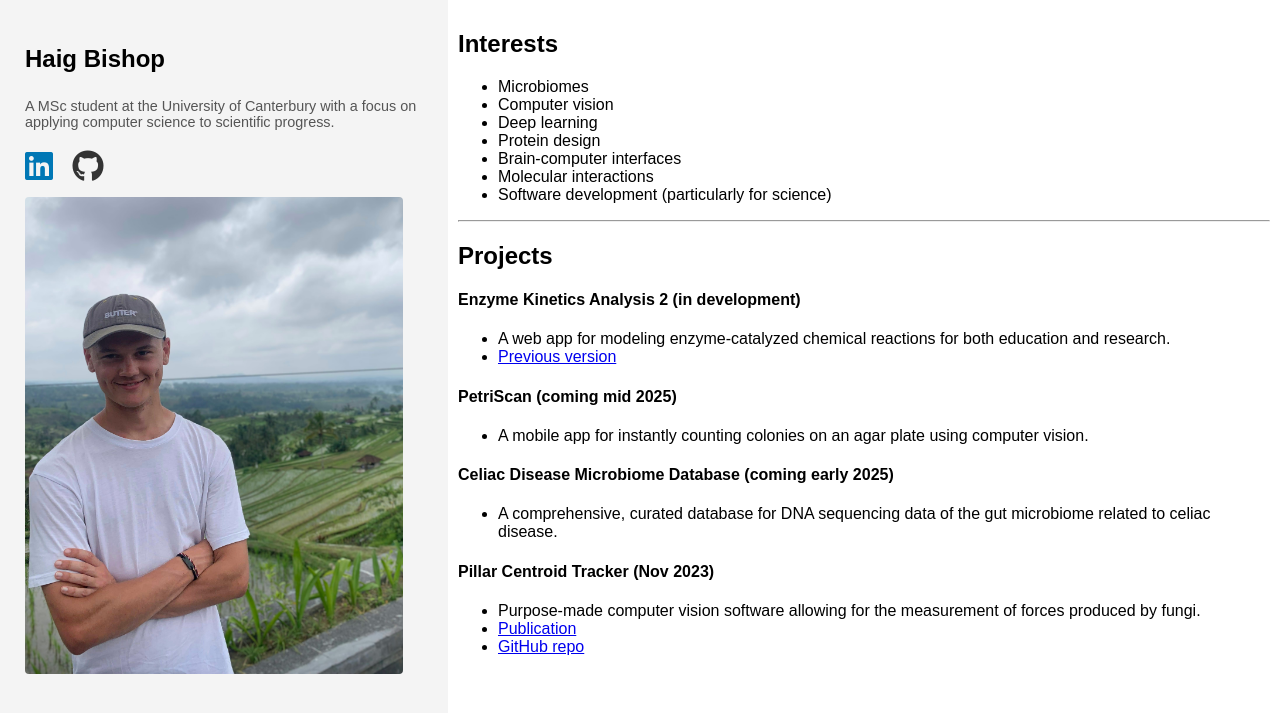
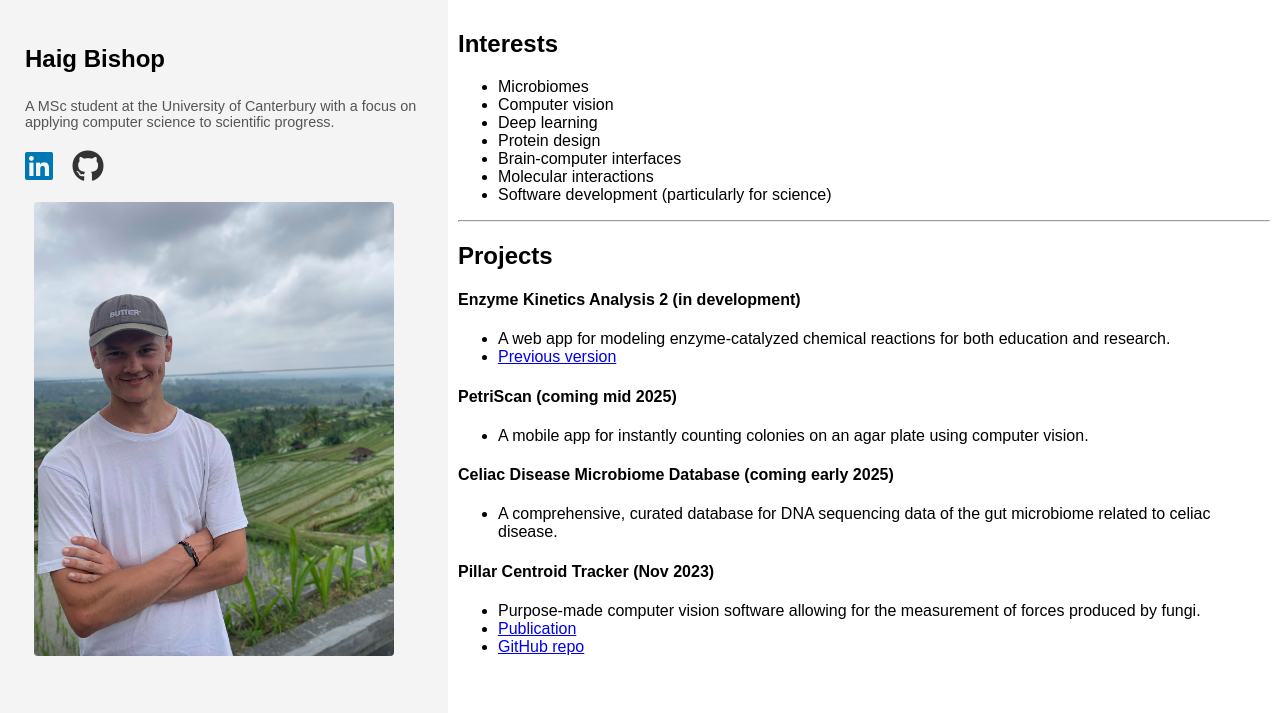
Before and after one commit to HaigBishop/HaigBishop.github.io, a Jekyll site: the page built from index.md, in a window 1280 px wide. Shown: the top 713 px of the page. Built offline with Jekyll 4.4.1, drawn with Linux system fonts in a browser that asks for light colours.

Commit message:
Update custom.css

```diff
--- a/assets/css/custom.css
+++ b/assets/css/custom.css
@@ -67,12 +67,12 @@ body {
   width: 95%; /* Full width of the side panel */
   display: flex;
   justify-content: center; /* Center the image horizontally */
-  margin-top: 15px; /* Reduce space above the image */
+  margin-top: 20px; /* Reduce space above the image */
 }
 
 /* Portrait image styles */
 .portrait-image {
-  max-width: 400px; /* Set the maximum width of the image */
+  max-width: 360px; /* Set the maximum width of the image */
   width: 100%; /* Ensure the image scales down responsively */
   height: auto; /* Maintain aspect ratio */
   border-radius: 4px; /* Optional rounded corners */
```
